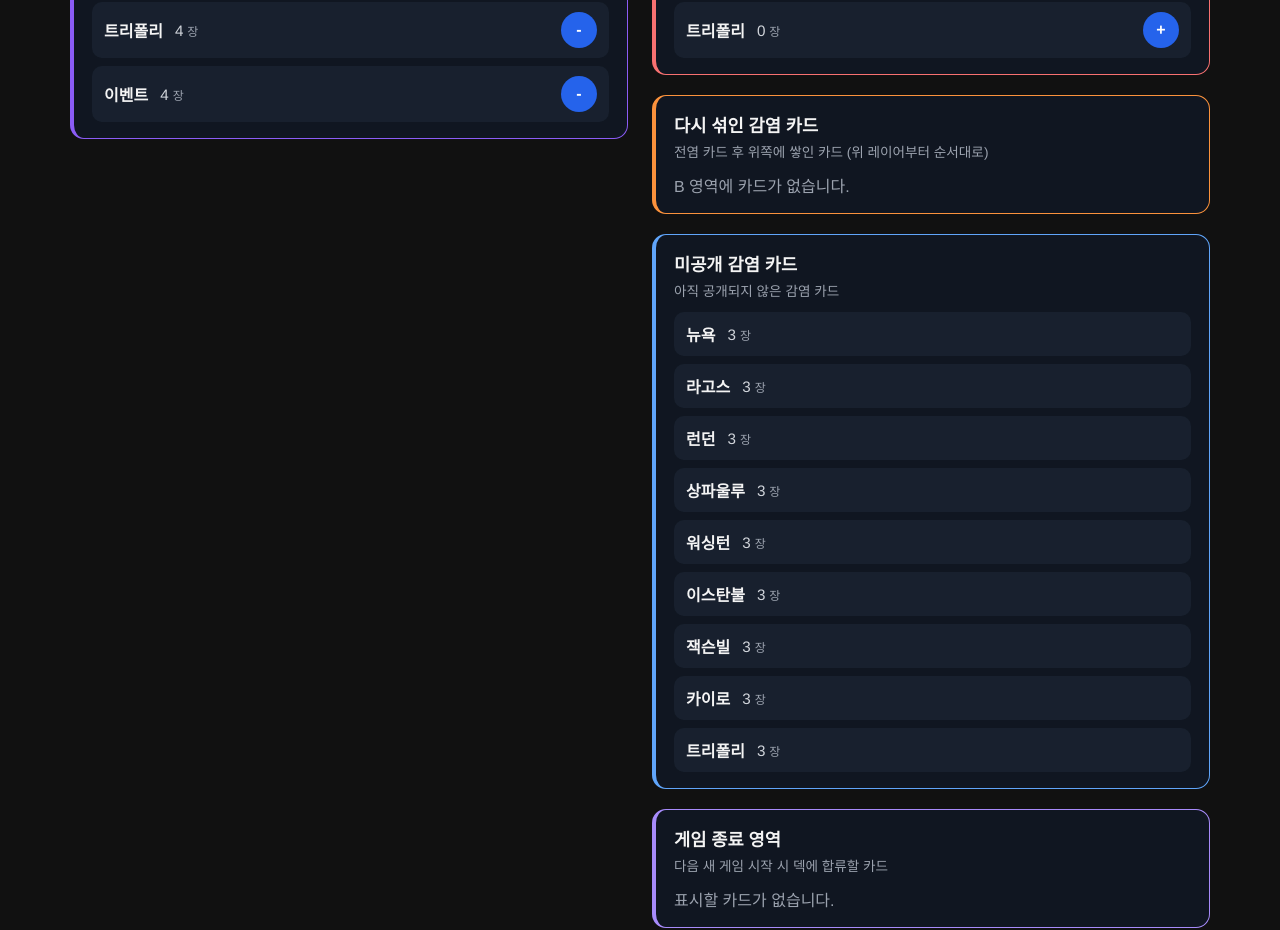
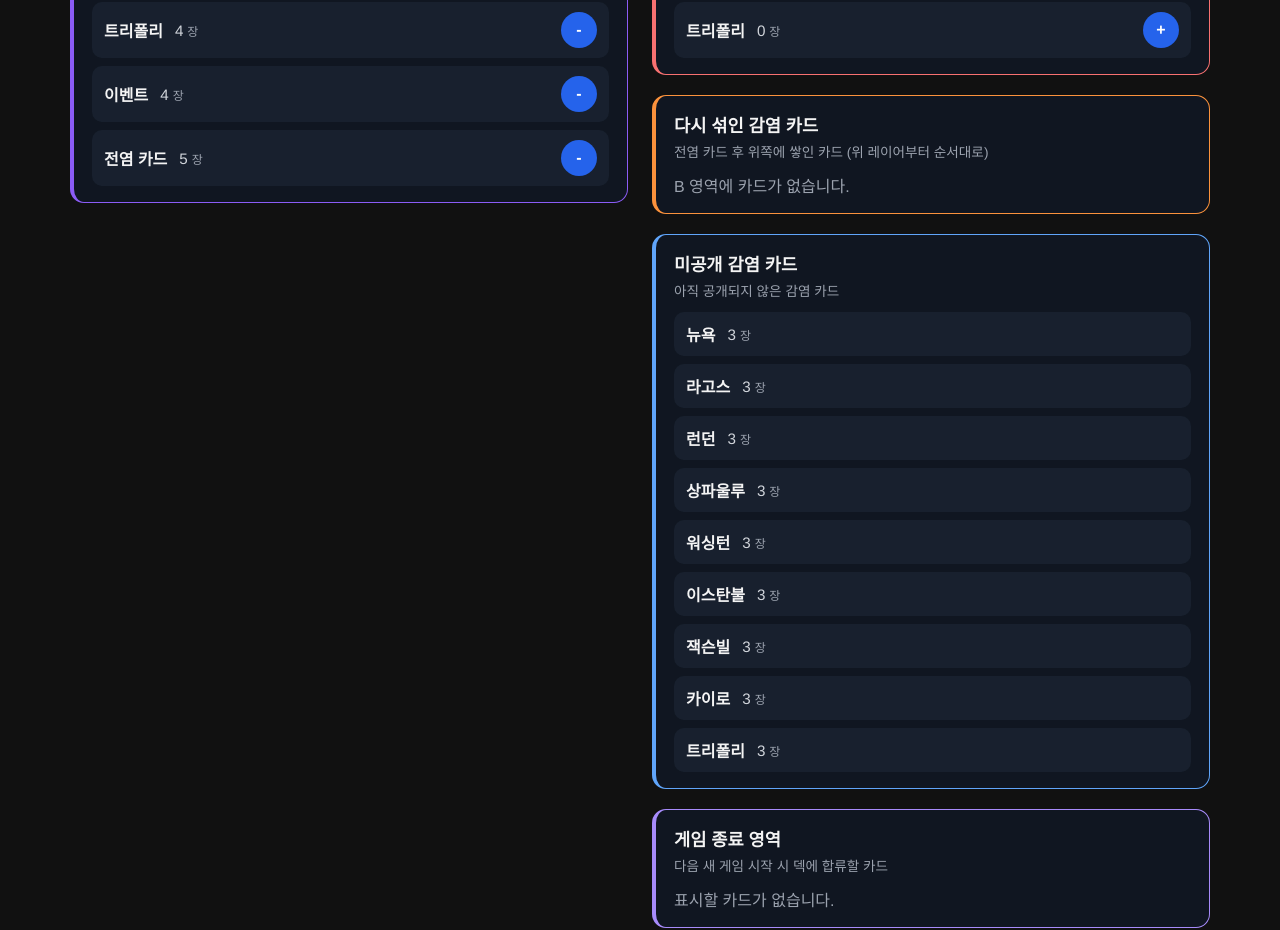
Before and after one commit to lbs1163/pandemic-legacy-deck-counter, a Next.js app: page / in a window 1280 px wide. Shown: the part 900-1830 px from the top of the page. Built offline with nearby package versions, Linux system fonts and the light colour scheme.

Commit message:
Count epidemic cards

```diff
--- a/components/DeckClient.tsx
+++ b/components/DeckClient.tsx
@@ -178,6 +178,9 @@ export default function DeckClient({ initialData }: DeckClientProps) {
     [deck.zoneC]
   );
 
+  const canTriggerEpidemic =
+    deck.playerEpidemicCounts > 0 && epidemicCandidates.length > 0;
+
   const handleIncrement = useCallback(
     async (cityName: string) => {
       const requestId = startRequest();
@@ -338,7 +341,7 @@ export default function DeckClient({ initialData }: DeckClientProps) {
           <button
             className="epidemicButton"
             onClick={() => setIsEpidemicOpen(true)}
-            disabled={isBusy || epidemicCandidates.length === 0}
+            disabled={isBusy || !canTriggerEpidemic}
           >
             전염 카드 발동
           </button>
@@ -364,7 +367,8 @@ export default function DeckClient({ initialData }: DeckClientProps) {
             disabled={isBusy}
           >
             새 게임
-          </button>          <button
+          </button>
+          <button
             className="resetButton"
             onClick={() => void handleFullReset()}
             disabled={isBusy}
@@ -451,6 +455,23 @@ export default function DeckClient({ initialData }: DeckClientProps) {
                   onClick={() => void handleDrawEvent()}
                   disabled={isBusy || (deck.playerEventCounts ?? 0) <= 0}
                   aria-label="이벤트 카드 드로우"
+                >
+                  -
+                </button>
+              </li>
+              <li className="zoneListItem">
+                <div className="zoneCityText">
+                  <span className="cityName">전염 카드</span>
+                  <span className="cityCount">
+                    {deck.playerEpidemicCounts}
+                    <span className="countUnit">장</span>
+                  </span>
+                </div>
+                <button
+                  className="addButton"
+                  onClick={() => setIsEpidemicOpen(true)}
+                  disabled={isBusy || !canTriggerEpidemic}
+                  aria-label="전염 카드 드로우"
                 >
                   -
                 </button>
--- a/lib/deckState.ts
+++ b/lib/deckState.ts
@@ -92,6 +92,7 @@ type GameState = {
   playerPiles: number[];
   playerCityCounts: CityCardsSnapshot[];
   playerEventCounts: number;
+  playerEpidemicCounts: number;
 };
 
 // Total data for DB storage, contains state history
@@ -109,6 +110,7 @@ export interface GameSnapshot {
   playerPiles: number[];
   playerCityCounts: CityCardsSnapshot[];
   playerEventCounts: number;
+  playerEpidemicCounts: number;
 }
 
 type StateMutation = (state: GameState) => GameState;
@@ -150,10 +152,10 @@ function createInitialState(cityInfos: CityInfo[], players?: number, eventCount?
   const remaining = cityCards + eventCount + epidemicCards - initialDraws;
 
   // Split remaining into 5 piles as evenly as possible, larger piles on top
-  const base = Math.floor(remaining / 5);
-  let extra = remaining % 5;
+  const base = Math.floor(remaining / epidemicCards);
+  let extra = remaining % epidemicCards;
   const fivePiles: number[] = [];
-  for (let i = 0; i < 5; i += 1) {
+  for (let i = 0; i < epidemicCards; i += 1) {
     const size = base + (extra > 0 ? 1 : 0);
     if (extra > 0) extra -= 1;
     fivePiles.push(size + 1); // +1 epidemic per pile
@@ -177,6 +179,7 @@ function createInitialState(cityInfos: CityInfo[], players?: number, eventCount?
       count: cityInfo.playerCardsCount
     })),
     playerEventCounts: eventCount,
+    playerEpidemicCounts: epidemicCards,
   };
 
   return state;
@@ -310,7 +313,7 @@ function buildZoneD(state: GameState): CityCardsSnapshot[] {
 }
 
 function buildZoneBLayers(state: GameState): CityCardsSnapshot[][] {
-  return cloneState(state.zoneBLayers);
+  return cloneState(state.zoneBLayers).map((cityState) => sortCities(cityState));
 }
 
 function buildSnapshot(state: GameState): GameSnapshot {
@@ -324,6 +327,7 @@ function buildSnapshot(state: GameState): GameSnapshot {
     playerPiles: cloneState(state.playerPiles),
     playerCityCounts: sortCities(state.playerCityCounts),
     playerEventCounts: state.playerEventCounts,
+    playerEpidemicCounts: state.playerEpidemicCounts,
   };
 }
 
@@ -443,6 +447,10 @@ export async function drawPlayerEvent(): Promise<GameSnapshot> {
 
 export async function drawPlayerEpidemic(bottomInfectionCityCard: string): Promise<GameSnapshot> {
   return updateState((state) => {
+    if (state.playerEpidemicCounts <= 0) {
+      throw new Error('남은 전염 카드가 없습니다.');
+    }
+
     const cityState = getInfectionCityCardsState(state, bottomInfectionCityCard);
 
     if (cityState.safe <= 0) {
@@ -469,6 +477,7 @@ export async function drawPlayerEpidemic(bottomInfectionCityCard: string): Promi
     state.zoneBLayers = [newLayerCards, ...state.zoneBLayers];
 
     drawFromTopPile(state);
+    state.playerEpidemicCounts -= 1;
 
     return state;
   });
```
